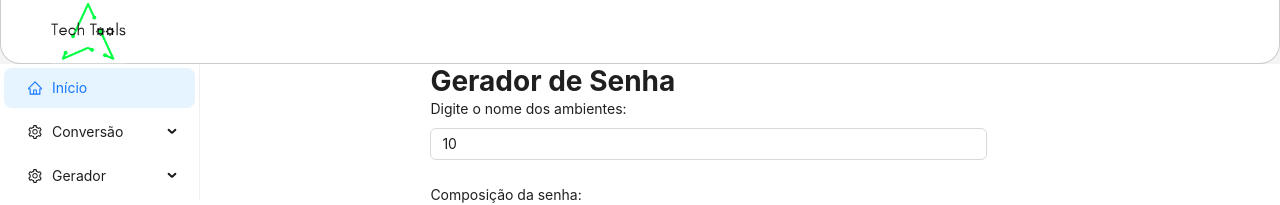
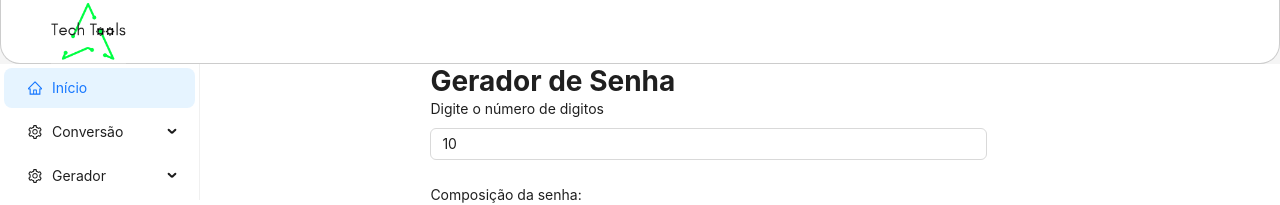
Before and after one commit to ananiasc/tech-tools, a React (Vite) app: page /generate-key in a window 1280 px wide. Shown: the top 205 px of the page. Built offline with nearby package versions, Linux system fonts and the light colour scheme.

Commit message:
fix: correção de label

```diff
--- a/src/assets/pages/generateKey/GenerateKey.jsx
+++ b/src/assets/pages/generateKey/GenerateKey.jsx
@@ -74,7 +74,7 @@ function GenerateKey() {
         layout="vertical"
         onFinish={onProcess}
       >
-        <Form.Item label="Digite o nome dos ambientes:">
+        <Form.Item label="Digite o número de digitos">
           <Input
             type="number"
             placeholder="10"
```
